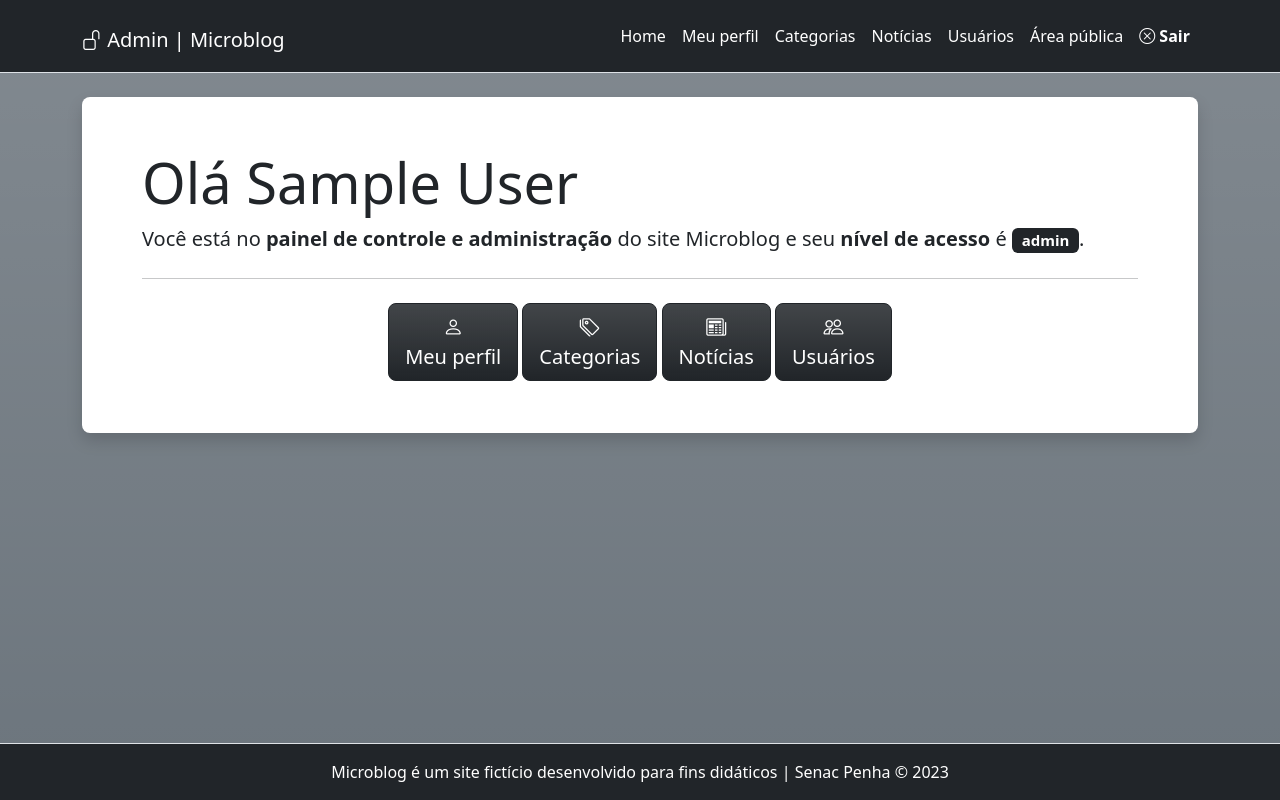
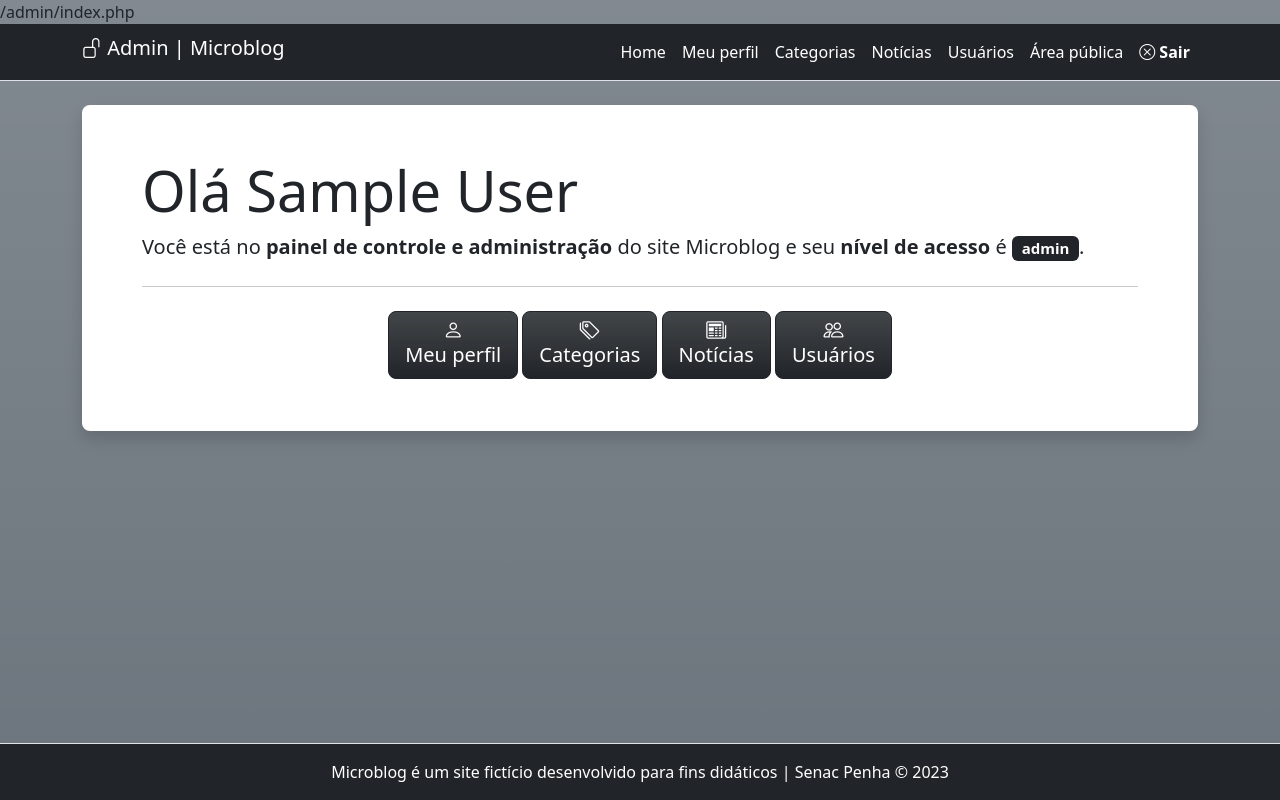
Before and after one commit to tanaka-11/microblog-tanaka, a PHP site: page /admin/index.php in a window 1280 px wide. Run offline with PHP 8.4, Linux system fonts and the light colour scheme; the visitor is signed in with stand-in values (Sample User, id 1).

Commit message:
update no cabeçalho

```diff
--- a/inc/cabecalho-admin.php
+++ b/inc/cabecalho-admin.php
@@ -11,6 +11,9 @@ $sessao->verificaAcesso();
 
 // Executando metodo de logout
 if (isset($_GET['sair'])) $sessao->logout();
+
+$pagina = $_SERVER['PHP_SELF'];
+echo $pagina;
 ?>
 
 <!DOCTYPE html>
```
